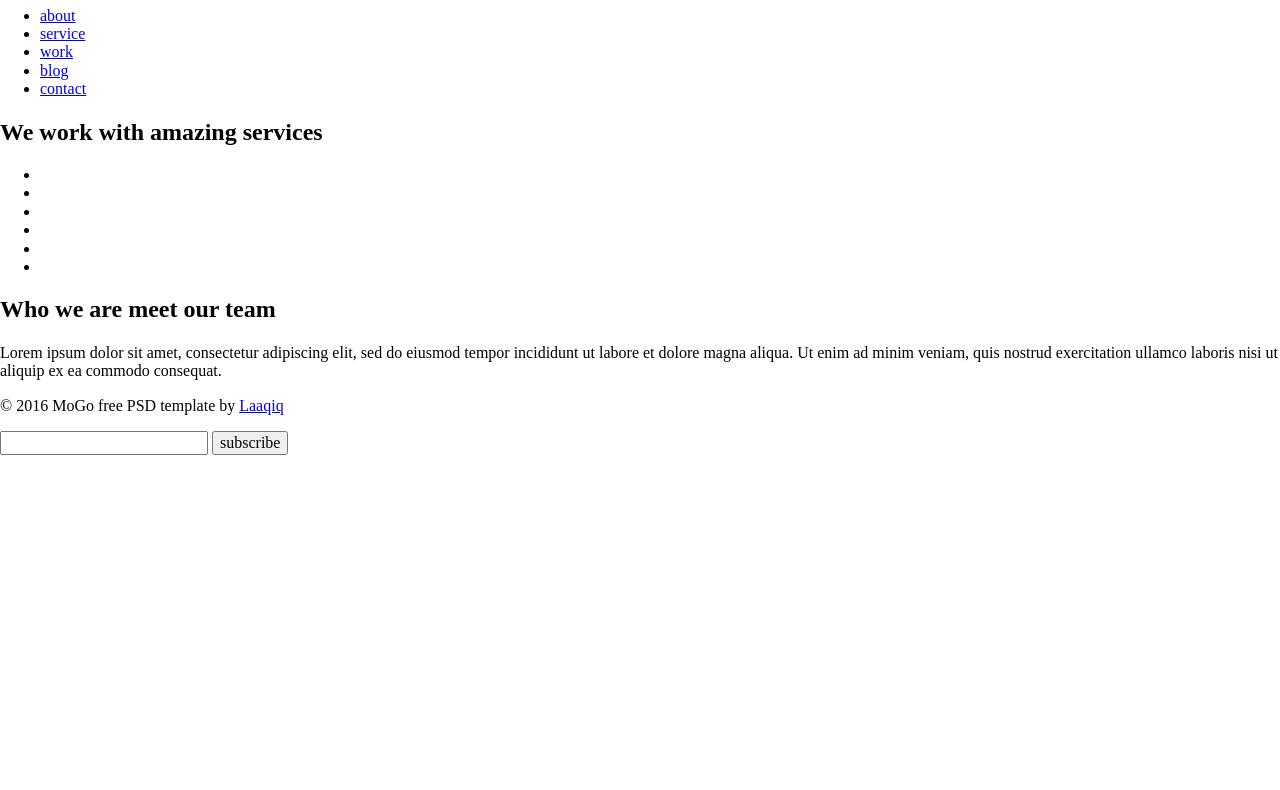
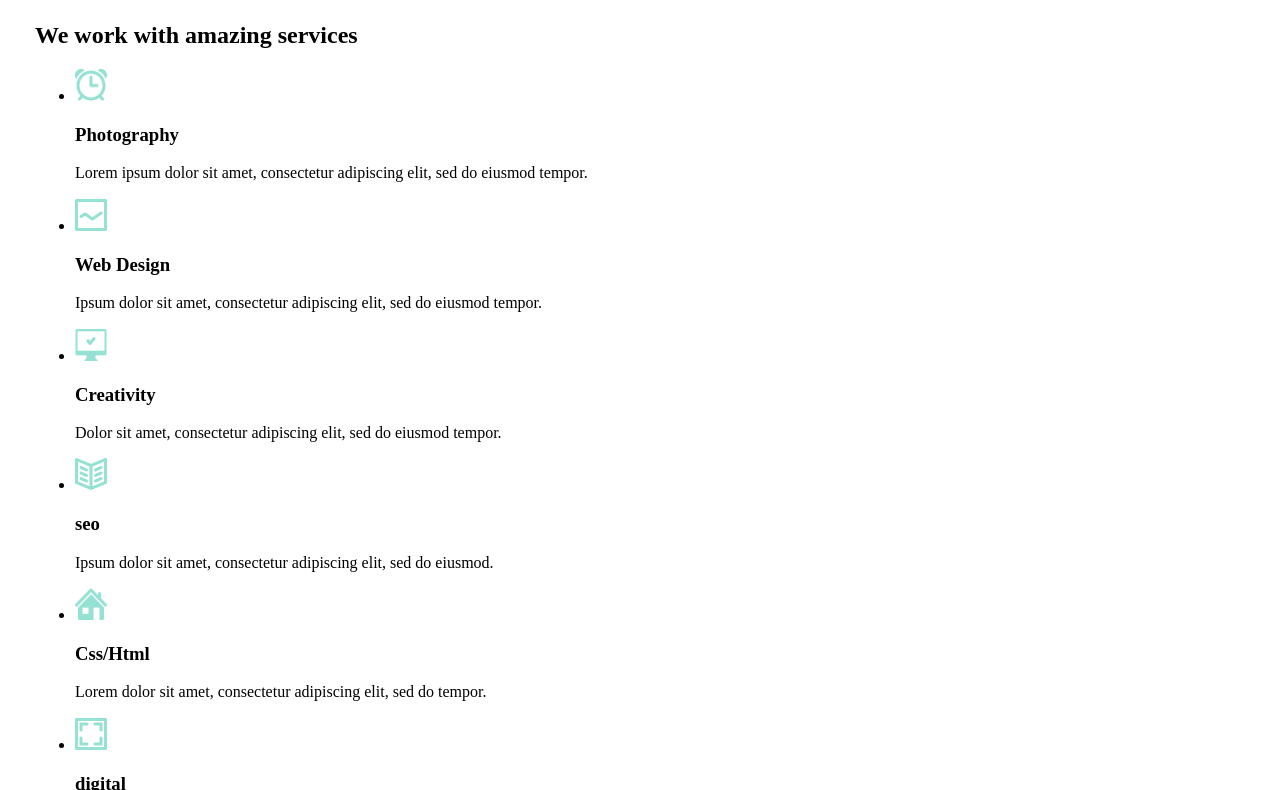
Before and after one commit to IvanFesenko/goit-fe-course, a plain HTML site: page html-css/module-06/index.html in a window 1280 px wide. Shown: the part 73-863 px from the top of the page. Before the commit the page ends 800 px from the top, so only its background shows below. Drawn offline with Linux system fonts and the light colour scheme.

Commit message:
module-06 html added

```diff
--- a/html-css/module-06/css/style.css
+++ b/html-css/module-06/css/style.css
@@ -1,3 +1,38 @@
 /* font-family: 'Kaushan Script', cursive;
 font-family: 'Montserrat', sans-serif;
 font-family: 'Roboto', sans-serif; */
+
+.container {
+  max-width: 1210px;
+  width: 100%;
+  margin: 0 auto;
+}
+
+.header {
+  display: flex;
+  justify-content: space-between;
+}
+
+.logo-title {
+  font-family: "Montserrat", sans-serif;
+  font-size: 30px;
+  font-weight: 700;
+  color: #95e1d3;
+}
+
+.menu-list {
+  list-style: none;
+  display: flex;
+}
+
+.menu-list .menu-list-item:not(:last-child) {
+  margin-right: 55px;
+}
+
+.menu-link {
+  color: #95e1d3;
+  font-size: 14px;
+  font-family: "Montserrat", sans-serif;
+  text-decoration: none;
+  text-transform: uppercase;
+}
--- a/html-css/module-06/index.html
+++ b/html-css/module-06/index.html
@@ -42,12 +42,101 @@
             We work with <span class="title-span">amazing services</span>
           </h2>
           <ul class="service-list">
-            <li class="service-list-item"></li>
-            <li class="service-list-item"></li>
-            <li class="service-list-item"></li>
-            <li class="service-list-item"></li>
-            <li class="service-list-item"></li>
-            <li class="service-list-item"></li>
+            <li class="service-list-item">
+              <img
+                src="./img/s01.png"
+                alt="clock"
+                class="service-image"
+                width="32"
+                height="32"
+              />
+              <div class="service-name-text">
+                <h3 class="service-name">Photography</h3>
+                <p class="service-text">
+                  Lorem ipsum dolor sit amet, consectetur adipiscing elit, sed
+                  do eiusmod tempor.
+                </p>
+              </div>
+            </li>
+            <li class="service-list-item">
+              <img
+                src="./img/s02.png"
+                alt="clock"
+                class="service-image"
+                width="32"
+                height="32"
+              />
+              <div class="service-name-text">
+                <h3 class="service-name">Web Design</h3>
+                <p class="service-text">
+                  Ipsum dolor sit amet, consectetur adipiscing elit, sed do
+                  eiusmod tempor.
+                </p>
+              </div>
+            </li>
+            <li class="service-list-item">
+              <img
+                src="./img/s03.png"
+                alt="clock"
+                class="service-image"
+                width="32"
+                height="32"
+              />
+              <div class="service-name-text">
+                <h3 class="service-name">Creativity</h3>
+                <p class="service-text">
+                  Dolor sit amet, consectetur adipiscing elit, sed do eiusmod
+                  tempor.
+                </p>
+              </div>
+            </li>
+            <li class="service-list-item">
+              <img
+                src="./img/s04.png"
+                alt="clock"
+                class="service-image"
+                width="32"
+                height="32"
+              />
+              <div class="service-name-text">
+                <h3 class="service-name">seo</h3>
+                <p class="service-text">
+                  Ipsum dolor sit amet, consectetur adipiscing elit, sed do
+                  eiusmod.
+                </p>
+              </div>
+            </li>
+            <li class="service-list-item">
+              <img
+                src="./img/s05.png"
+                alt="clock"
+                class="service-image"
+                width="32"
+                height="32"
+              />
+              <div class="service-name-text">
+                <h3 class="service-name">Css/Html</h3>
+                <p class="service-text">
+                  Lorem dolor sit amet, consectetur adipiscing elit, sed do
+                  tempor.
+                </p>
+              </div>
+            </li>
+            <li class="service-list-item">
+              <img
+                src="./img/s06.png"
+                alt="clock"
+                class="service-image"
+                width="32"
+                height="32"
+              />
+              <div class="service-name-text">
+                <h3 class="service-name">digital</h3>
+                <p class="service-text">
+                  Sit amet, consectetur adipiscing elit, sed do eiusmod tempor.
+                </p>
+              </div>
+            </li>
           </ul>
         </section>
         <section class="team">
@@ -60,6 +149,35 @@
             ad minim veniam, quis nostrud exercitation ullamco laboris nisi ut
             aliquip ex ea commodo consequat.
           </p>
+          <ul class="team-list">
+            <li class="team-list-item">
+              <img
+                src="./img/Layer_16.jpg"
+                alt="matthew-dix"
+                class="member-photo"
+                width="380"
+                height="470"
+              />
+            </li>
+            <li class="team-list-item">
+              <img
+                src="./img/Layer_19.jpg"
+                alt="michael-fertig"
+                class="member-photo"
+                width="380"
+                height="470"
+              />
+            </li>
+            <li class="team-list-item">
+              <img
+                src="./img/Layer_18.jpg"
+                alt="christopher-campbell"
+                class="member-photo"
+                width="380"
+                height="470"
+              />
+            </li>
+          </ul>
         </section>
       </main>
       <footer class="footer">
```
Also changed, not shown: html-css/module-06/img/Layer_16.jpg (added), html-css/module-06/img/Layer_18.jpg (added), html-css/module-06/img/Layer_19.jpg (added), html-css/module-06/img/facebook.png (added), html-css/module-06/img/instagram.png (added), html-css/module-06/img/pinterest.png (added), html-css/module-06/img/twitter.png (added).
